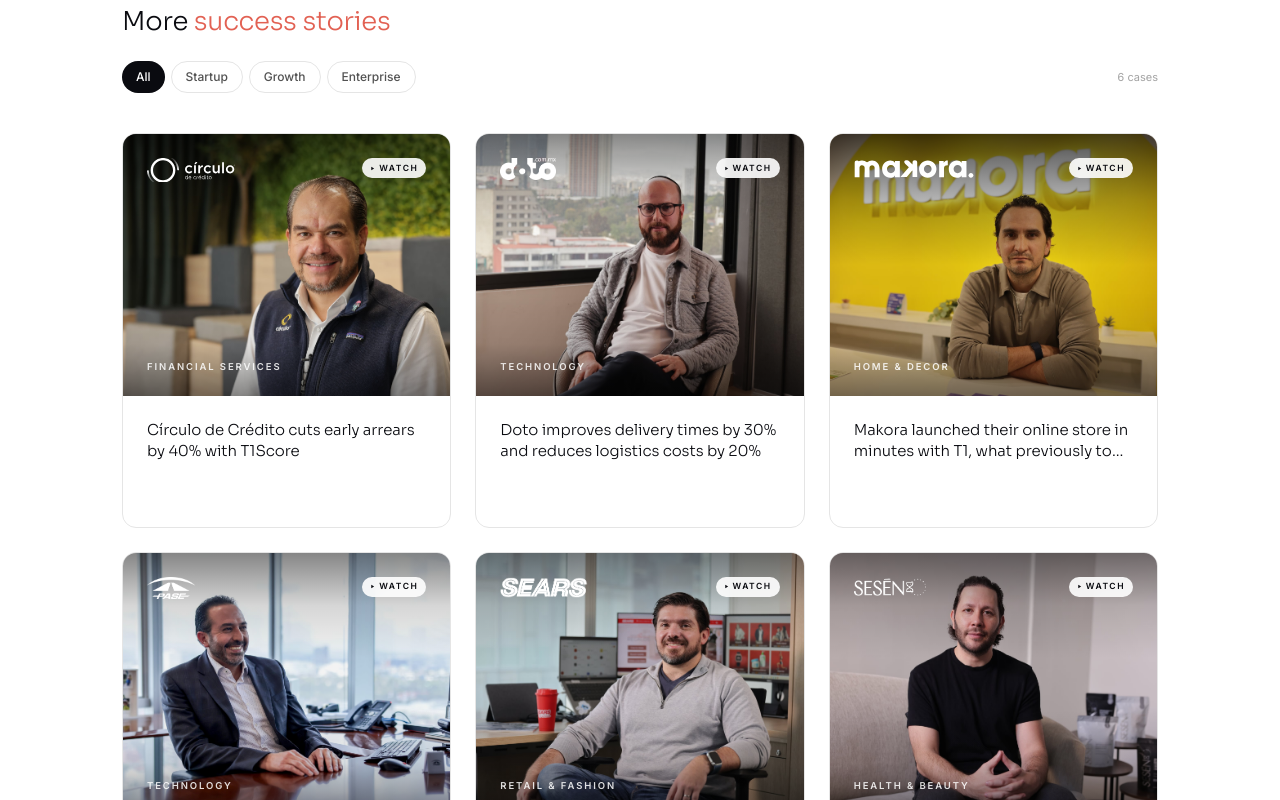
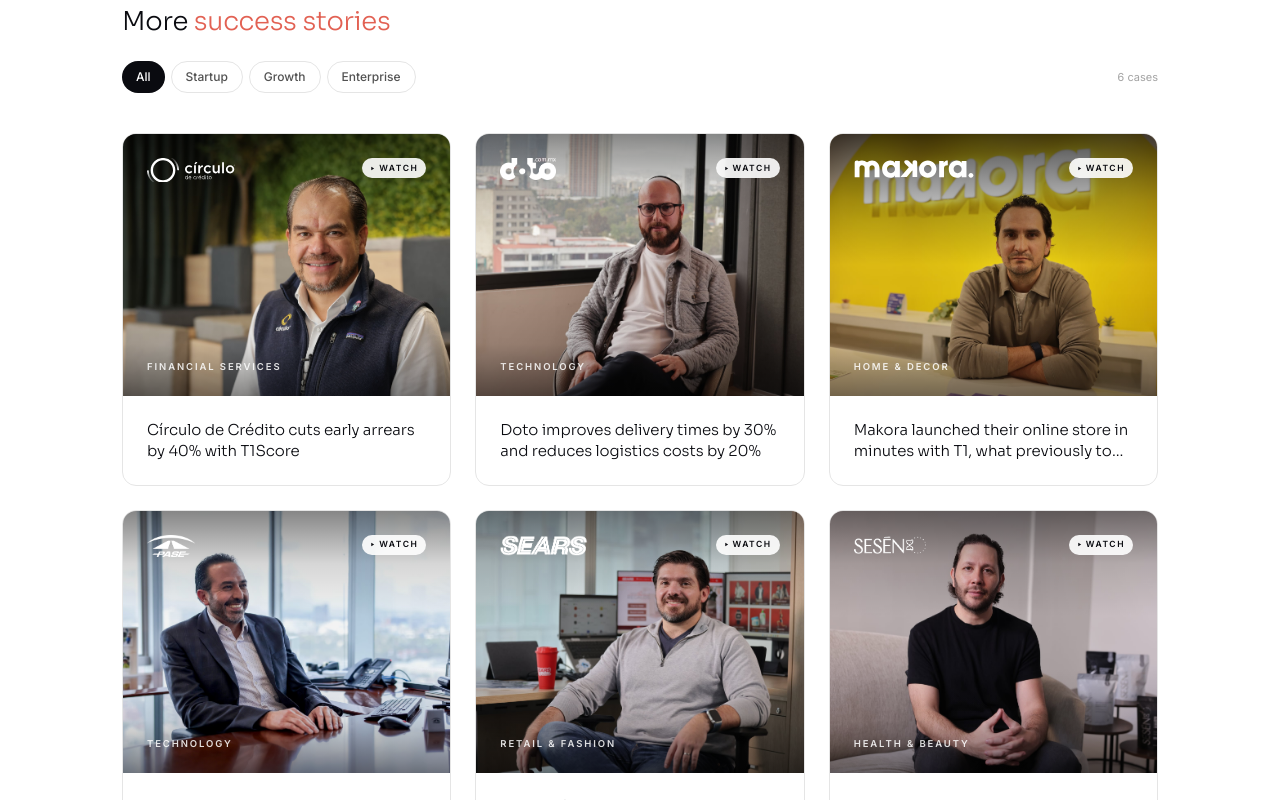
Before and after one commit to hasselsanchez/casos-de-exito, a Next.js app: page /en in a window 1280 px wide. Shown: the part 1740-2540 px from the top of the page. Built offline with nearby package versions, Linux system fonts and the light colour scheme.

Commit message:
article V2 changes

```diff
--- a/src/components/hub/ArticleFeed.tsx
+++ b/src/components/hub/ArticleFeed.tsx
@@ -211,31 +211,36 @@ function FeedCard({
             {locale === "es" ? "Video" : "Watch"}
           </span>
         )}
-      </div>
 
-      {/* ── Body — fixed shape so every card has the same height ── */}
-      <div className="flex flex-1 flex-col p-5 tablet:p-6">
-        {/* Headline — clamped to 2 lines so card height stays consistent */}
-        <h3 className="line-clamp-2 min-h-[2.7em] font-sora text-[14px] leading-[1.35] font-light tracking-[-0.005em] text-[#0A0B10] tablet:text-[15px]">
-          {article.title[locale]}
-        </h3>
-
-        {/* Read more — reveals on hover. Reserved space (opacity-0) keeps every card the same height. */}
-        <span className="mt-auto inline-flex items-center gap-1.5 pt-6 font-inter text-[12px] font-medium text-[#E26153] opacity-0 transition-opacity duration-300 ease-out group-hover:opacity-100">
+        {/* Hover overlay — soft full-image darken so the CTA reads cleanly */}
+        <div
+          aria-hidden
+          className="pointer-events-none absolute inset-0 bg-black/0 transition-colors duration-500 group-hover:bg-black/30"
+        />
+        {/* Read more — centered on the image, reveals on hover. No pill, no border. */}
+        <div className="pointer-events-none absolute inset-0 flex items-center justify-center px-6">
+          <span className="inline-flex items-center gap-2 font-inter text-[14px] font-semibold text-white opacity-0 translate-y-1 transition-all duration-300 ease-out group-hover:opacity-100 group-hover:translate-y-0">
             {readFullCase}
             <svg
-            width="12"
-            height="12"
+              width="14"
+              height="14"
               viewBox="0 0 24 24"
               fill="none"
               stroke="currentColor"
               strokeWidth="1.75"
-            className="transition-transform duration-300 group-hover:translate-x-0.5"
             >
               <path d="M5 12h14M13 5l7 7-7 7" />
             </svg>
           </span>
         </div>
+      </div>
+
+      {/* ── Body — only headline; CTA lives on the image so every card stays compact ── */}
+      <div className="p-5 tablet:p-6">
+        <h3 className="line-clamp-2 min-h-[2.7em] font-sora text-[14px] leading-[1.35] font-light tracking-[-0.005em] text-[#0A0B10] tablet:text-[15px]">
+          {article.title[locale]}
+        </h3>
+      </div>
     </Link>
   );
 }
```
Lines whose indentation alone changed are shown as unchanged.
